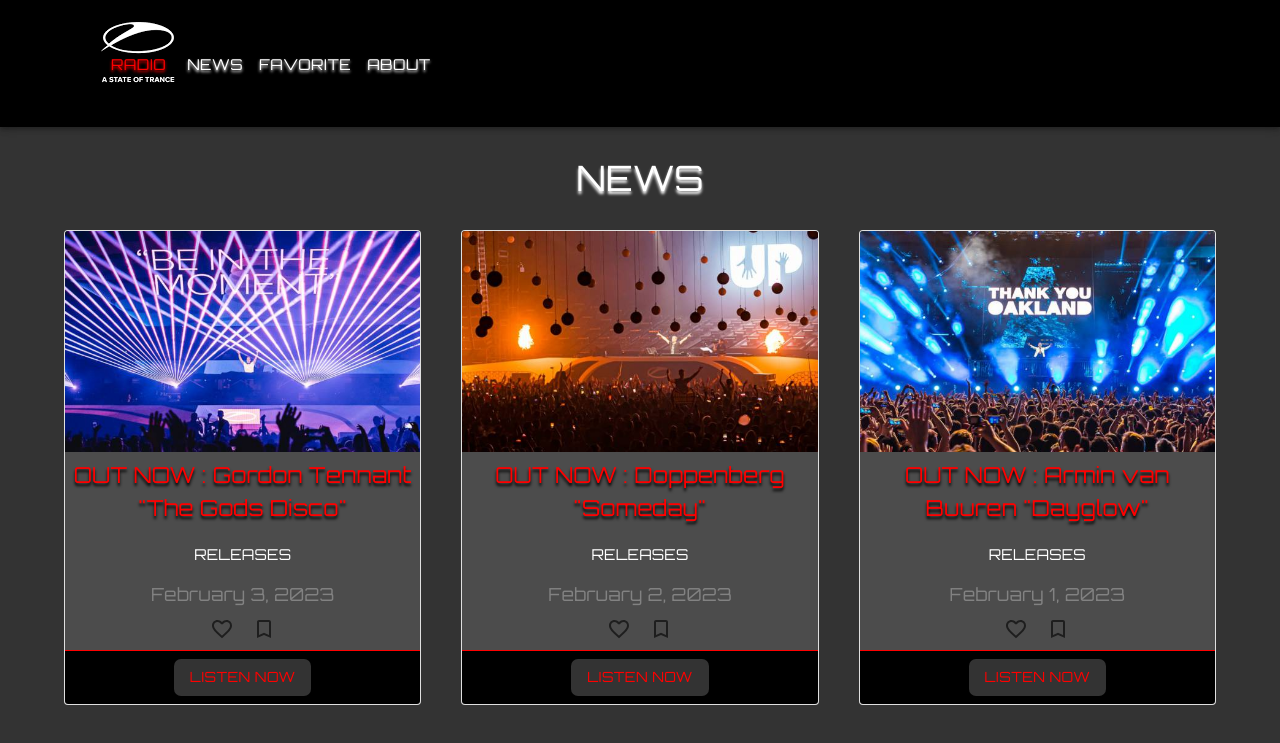
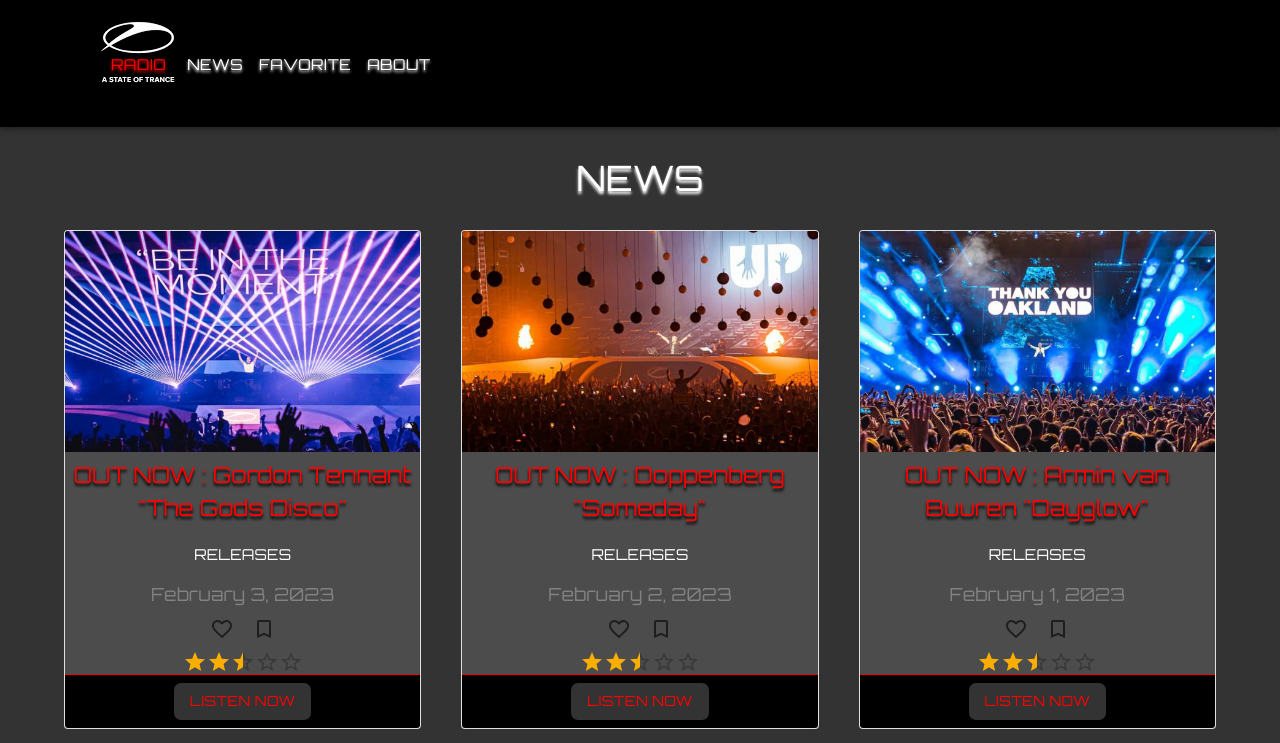
Before and after one commit to Ivanitsky-Oleksii/FP-CW, a React (Create React App) app: page / in a window 1280 px wide. Shown: the top 743 px of the page. Built offline with nearby package versions, Linux system fonts and the light colour scheme.

Commit message:
add rating on card

```diff
--- a/src/components/ProductList/ProductListItem.scss
+++ b/src/components/ProductList/ProductListItem.scss
@@ -62,3 +62,7 @@ color:white
 .css-12wnr2w-MuiButtonBase-root-MuiCheckbox-root.Mui-checked{
     color: red;
 }
+.css-iljtu2-MuiRating-root {
+    color: tomato;
+    padding: 15px;
+}
--- a/src/components/ProductList/ProductListItem.tsx
+++ b/src/components/ProductList/ProductListItem.tsx
@@ -5,6 +5,8 @@ import FavoriteBorder from '@mui/icons-material/FavoriteBorder';
 import Favorite from '@mui/icons-material/Favorite';
 import BookmarkBorderIcon from '@mui/icons-material/BookmarkBorder';
 import BookmarkIcon from '@mui/icons-material/Bookmark';
+import Rating from '@mui/material/Rating';
+import Stack from '@mui/material/Stack';
 
 
 type Props = {
@@ -28,6 +30,9 @@ return (
             <div className="product-desc">{description}</div>
             <div className="product-data"> {data}</div>
             <div className="product-checkbox"><Checkbox  icon={<FavoriteBorder />} checkedIcon={<Favorite />} /><Checkbox icon={<BookmarkBorderIcon />}checkedIcon={<BookmarkIcon />}/></div>
+            <Stack spacing={1}>
+            <Rating name="half-rating" defaultValue={2.5} precision={0.5} />
+            </Stack>
         </CardContent>
         <CardActions className="btn-gtn">
             <Button variant="contained" color="inherit" className="btn-gtn-wrap">LISTEN NOW</Button>
```
